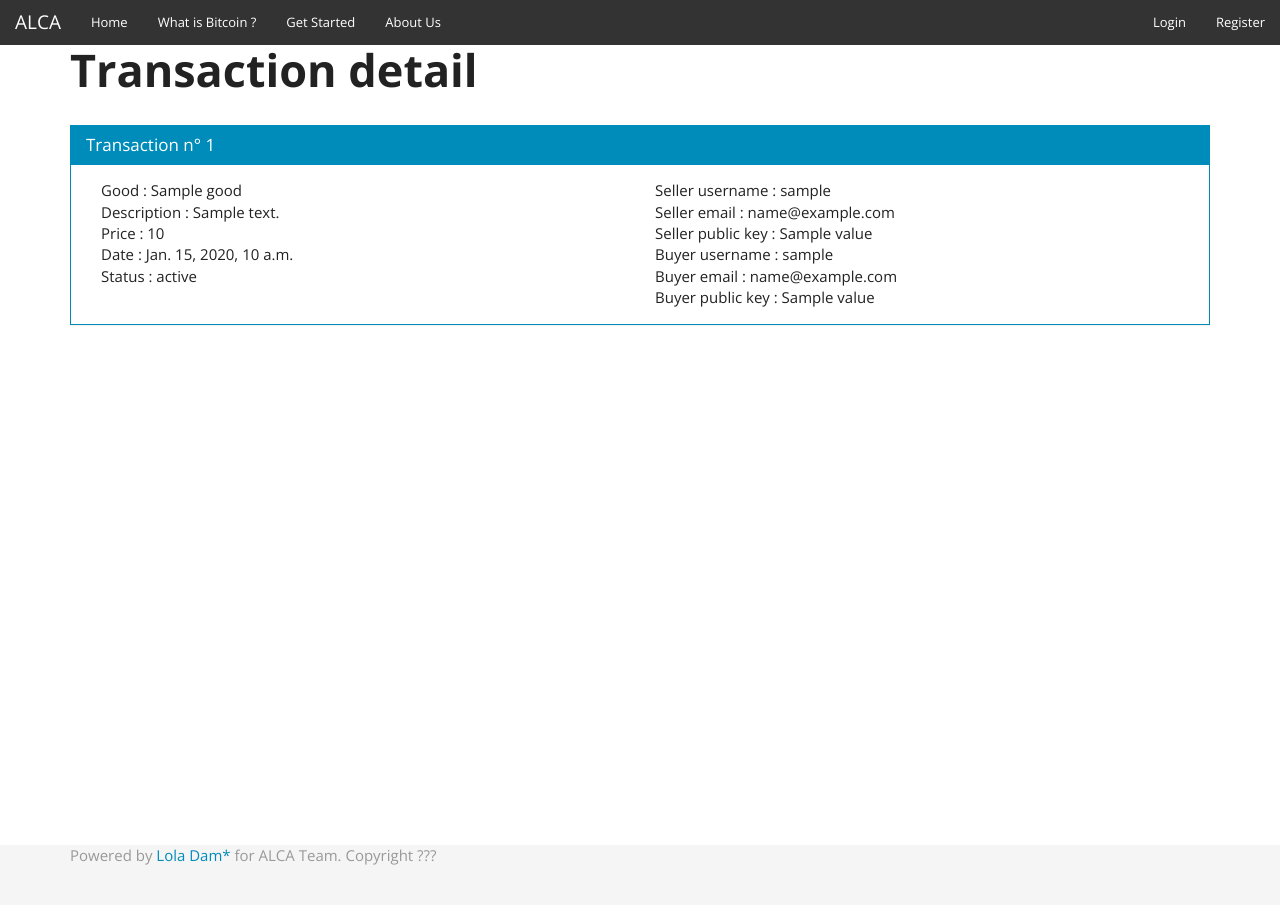
After one commit to TFBM/alca, a Django app: template templates/home/transaction_detail.html in a window 1280 px wide. The commit adds this page. Run offline with Django 3.2, Linux system fonts and the light colour scheme; the template is opened without the code that fills it: most values are stand-ins (such as "Sample title", 1, 10 or a date in 2020); some libraries are stand-ins or nearby versions.

Commit message:
ADDED transaction detail template

```diff
--- a/cryptoutc/settings.dist.py
+++ b/cryptoutc/settings.dist.py
@@ -121,6 +121,7 @@ INSTALLED_APPS = (
     'manageuser',
     'crispy_forms',
     'transactions',
+    'templatetags',
 
 
     # Uncomment the next line to enable admin documentation:
--- /dev/null
+++ b/templates/home/transaction_detail.html
@@ -0,0 +1,37 @@
+{% extends "base.html" %}
+{% load staticfiles %}
+{% load crispy_forms_tags %}
+{% block title %}Transaction Detail {% endblock %}
+{% block content %}
+<div id="Transaction_detail" class="page-section">
+  <div class="container">
+    <div class="row">
+      <div class="col-md-12">
+      <h2>Transaction detail</h2>
+        <div class="panel panel-primary">
+          <div class="panel-heading">
+            <h3 class="panel-title">Transaction n° {{ transaction.id }}</h3>
+          </div>
+          <div class="panel-body button-right">
+            <div class="col-md-6">
+            Good : {{ transaction.good }} <br/>
+            Description : {{ transaction.description }} <br/>
+            Price : {{ transaction.price }} <br/>
+            Date : {{ transaction.datetime_init }} <br/>
+            Status : {{ transaction.status }} <br/>
+            </div>
+            <div class="col-md-6">
+            Seller username : {{ transaction.seller_id.username }} <br/>
+            Seller email : {{ transaction.seller_id.email }} <br/>
+            Seller public key : {{ transaction.seller_key.value }} <br/>
+            Buyer username : {{ transaction.buyer_id.username }} <br/>
+            Buyer email : {{ transaction.buyer_id.email }} <br/>
+            Buyer public key : {{ transaction.buyer_key.value }} <br/>
+            </div>
+          </div>
+        </div>
+      </div>
+    </div>
+  </div>
+</div>
+{% endblock%}
--- a/templates/home/transactions.html
+++ b/templates/home/transactions.html
@@ -26,7 +26,7 @@
           {% for transactionDemand in listTransactionsDemand %}
             <div class="panel panel-primary button-right">
               <div class="panel-heading">
-                <h3 class="panel-title"><span class="glyphicon glyphicon-transfer"></span> Transaction n° 0</h3>
+                <h3 class="panel-title"><span class="glyphicon glyphicon-transfer"></span> Transaction n° {{ transactionDemand.id }}</h3>
               </div>
         <div class="panel-body">
         <!-- Good -->
@@ -77,7 +77,7 @@
           </div>
         </div>
         <!-- / Date -->
-        <button type="button" class="btn btn-primary btn-sm"><span class="glyphicon glyphicon-ok"></span></button>
+        <button type="button" class="btn btn-sm btn-danger"><span class="glyphicon glyphicon-remove"></span></button><button type="button" class="btn btn-primary btn-sm"><span class="glyphicon glyphicon-ok"></span></button>
         </div>
         </div>
         {% endfor %}
--- a/transactions/views.py
+++ b/transactions/views.py
@@ -81,14 +81,15 @@ def new(request):
 
   return redirect("transactions")
 
+
+
 @login_required
 def detail(request, id_transaction):
 
   id = format(id_transaction)
   transaction = Transaction.objects.get(pk=id)
-  listPubKey = PubKey.objects.filter(user=request.user.id)
 
-  if (transaction.seller in listPubKey) or (transaction.buyer in listPubKey) :
+  if (transaction.seller_id==request.user) or (transaction.buyer_id==request.user) :
     return render(request, 'home/transaction_detail.html', locals())
   else:
     messages.error(request, "No such transaction")
```
Also changed, not shown: templatetags/app_extras.py (added, +24 -0 lines), templatetags/__init__.py (added), 1 other file.
